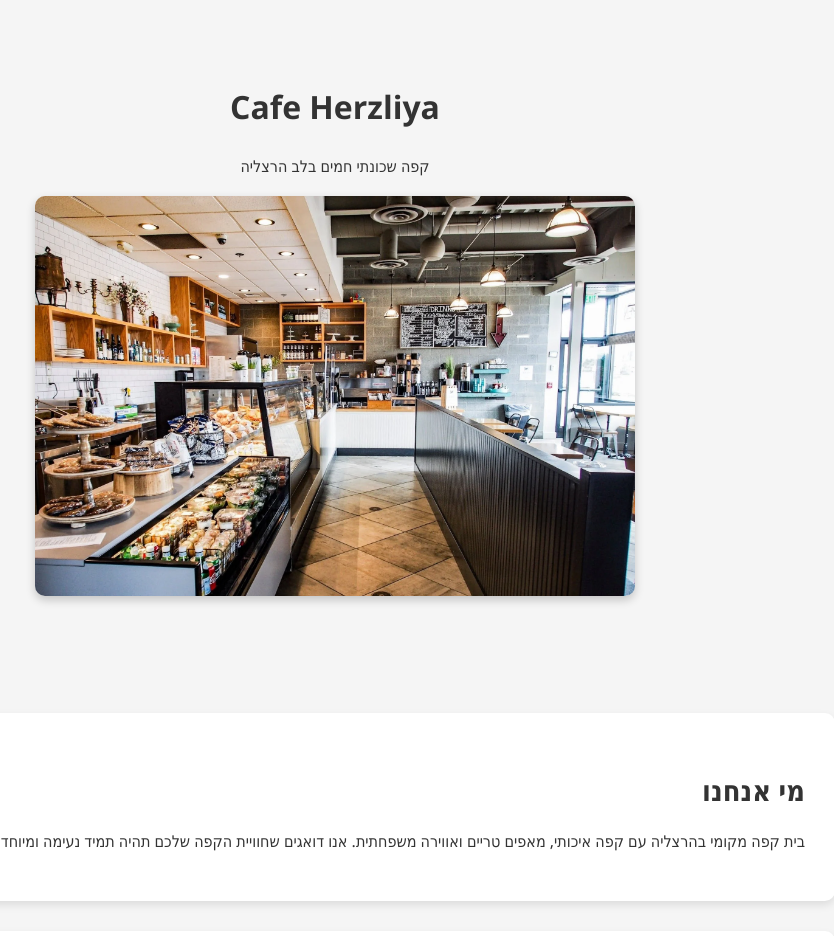
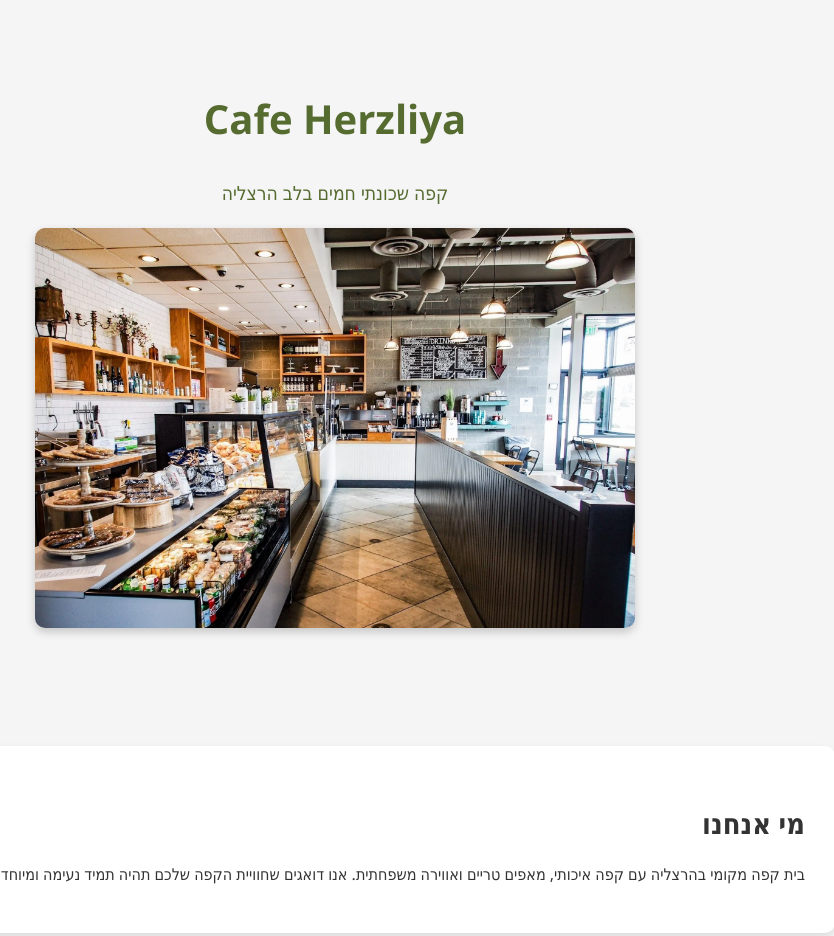
Before and after one commit to harel11122/my-first-website, a plain HTML site: page index.html in a window 1280 px wide. Shown: the top 936 px of the page, without its empty margins (305-1139 px from the left). Drawn offline with Linux system fonts and the light colour scheme.

Commit message:
Update index.html

```diff
--- a/index.html
+++ b/index.html
@@ -9,8 +9,8 @@
 <body>
 
 <header>
-  <h1>Cafe Herzliya</h1>
-  <p>קפה שכונתי חמים בלב הרצליה</p>
+  <h1 class="title">Cafe Herzliya</h1>
+  <p class="subtitle">קפה שכונתי חמים בלב הרצליה</p>
   <img src="images/cafe.jpg" alt="בית הקפה שלנו" class="hero-img">
 </header>
 
```
